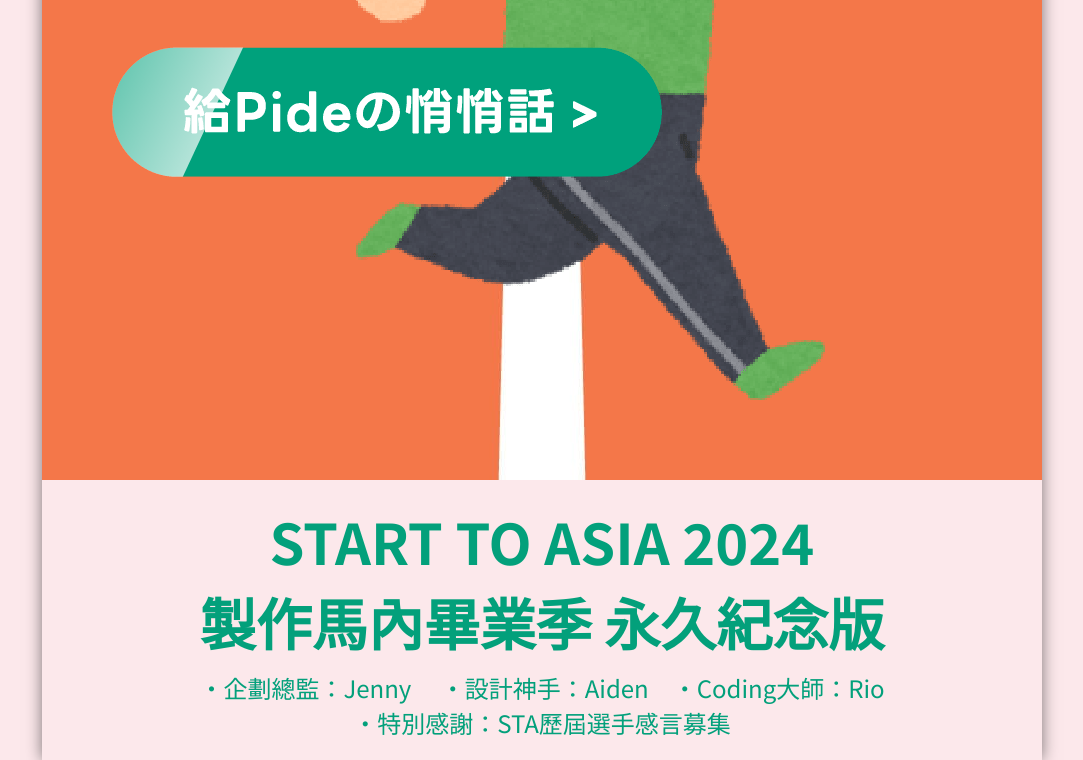
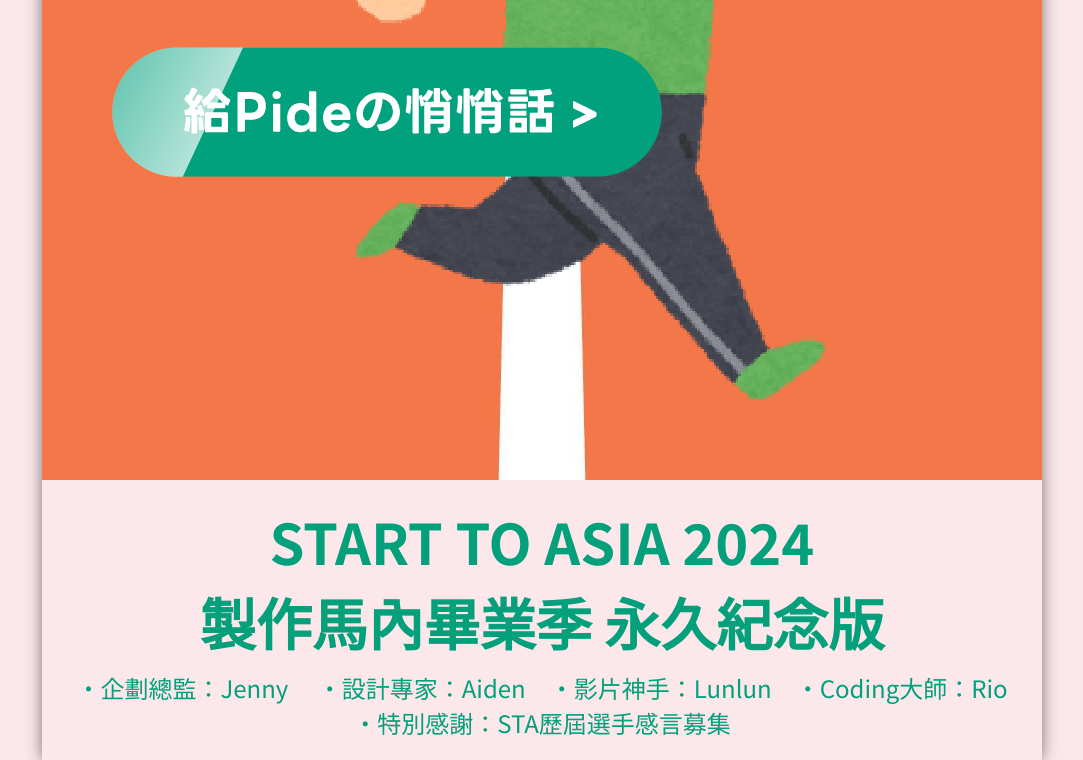
Before and after one commit to startoasia/celebrateGraduation_toPide_Hanew_Kasa, a plain HTML site: page index.html in a window 1280 px wide. Shown: the part 8887-9647 px from the top of the page, without its empty margins (98-1181 px from the left). Drawn offline with nearby package versions, Linux system fonts and the light colour scheme.

Commit message:
新增TIPS

```diff
--- a/index.html
+++ b/index.html
@@ -240,7 +240,7 @@
             <div class="container ">
 
                 <p class="footerPoint txt-green mb-2">START TO ASIA 2024<br>製作馬內畢業季 <br class="brSP">永久紀念版</p>
-                <p class="footerTitle txt-green">・企劃總監：Jenny 　<br class="brSP">・設計神手：Aiden　<br
+                <p class="footerTitle txt-green">・企劃總監：Jenny 　<br class="brSP">・設計專家：Aiden<br class="brSP">　・影片神手：Lunlun　<br
                         class="brSP">・Coding大師：Rio</p>
                 <p class="footerTitle txt-green">・特別感謝：STA歷屆選手感言募集</p>
             </div>
```
